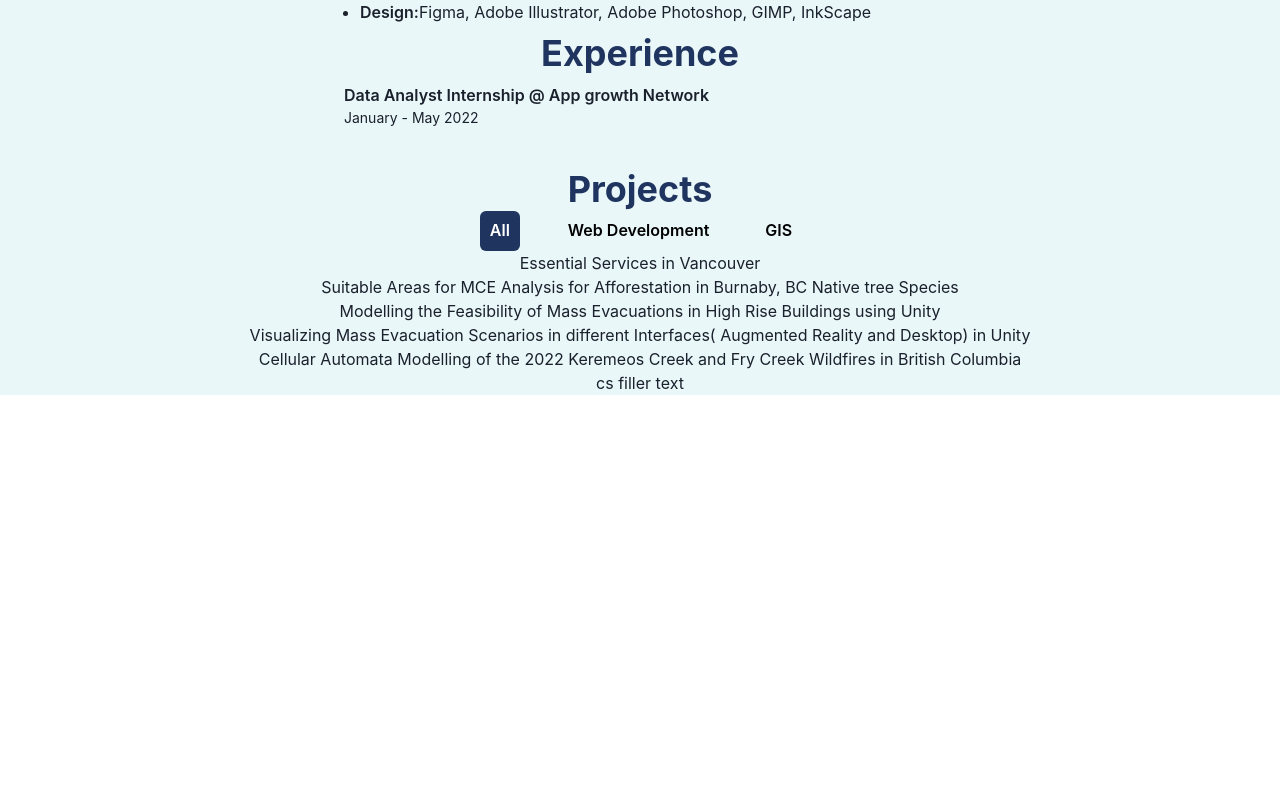
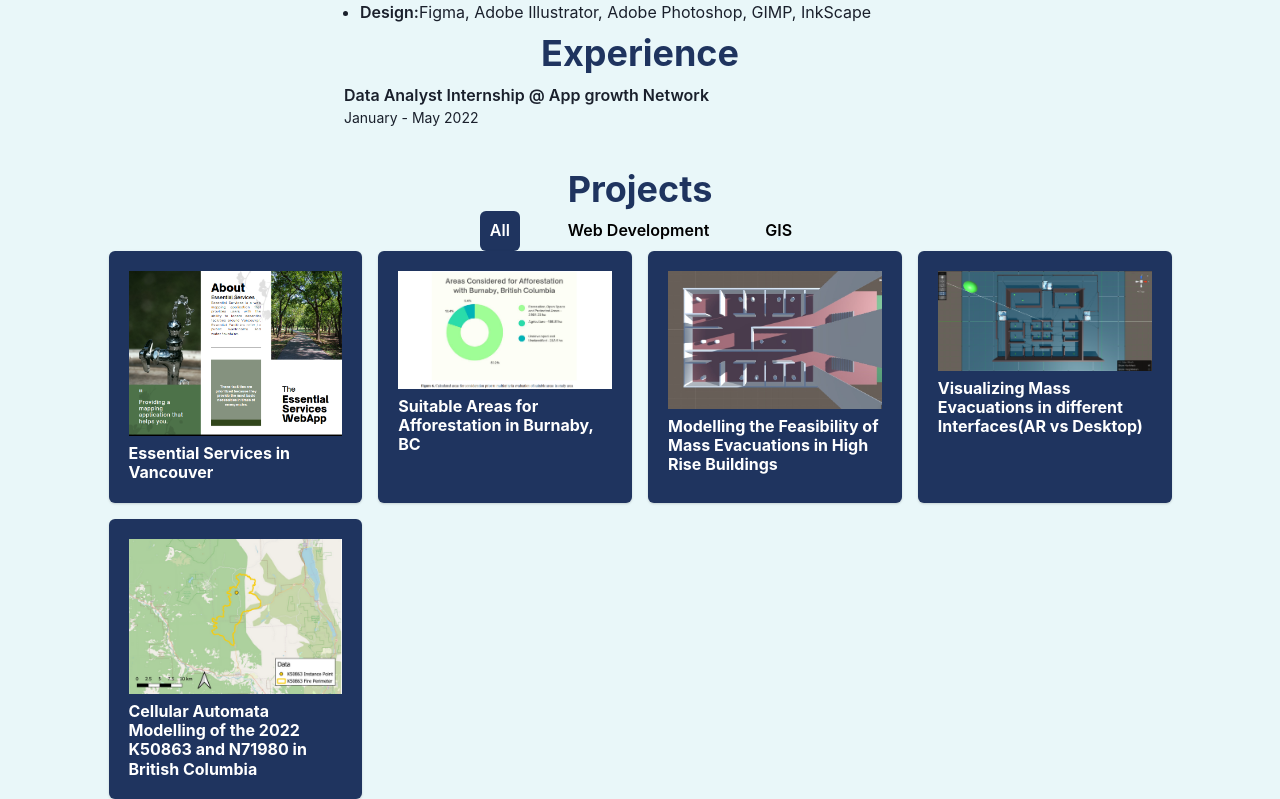
Before and after one commit to Akinloluwa-Adedijo/personal_website, a React (Vite) app: page / in a window 1280 px wide. Shown: the part 674-1473 px from the top of the page. Before the commit the page ends 1069 px from the top, so only its background shows below. Built offline with nearby package versions, Linux system fonts and the light colour scheme.

Commit message:
project card styling started

```diff
--- a/src/components/Projects.jsx
+++ b/src/components/Projects.jsx
@@ -8,6 +8,11 @@ import {
   Spacer,
   useColorModeValue,
   filter,
+  SimpleGrid,
+  Card,
+  Stack,
+  CardBody,
+  Image,
 } from "@chakra-ui/react";
 import { projectButtons } from "../data";
 import { getProjects, filterProject } from "../data_service";
@@ -68,12 +73,40 @@ const Projects = () => {
           </Flex>
         </Flex>
       </Center>
-      {filtProject &&
-        filtProject.map((type) => (
-          <ul key={type.id}>
-            <li>{type.title}</li>
-          </ul>
-        ))}
+      <Center>
+        <SimpleGrid
+          spacing={4}
+          templateColumns="repeat(auto-fill, minmax(200px, 1fr))"
+          // maxW={"4xl"}
+        >
+          {filtProject &&
+            filtProject.map((type) => (
+              // <ul key={type.id}>
+              //   <li>{type.title}</li>
+              // </ul>
+              <Card bg={useColorModeValue("primary.light", "primary.dark")}>
+                <CardBody>
+                  <Image
+                    src={type.project_details.additional_media.images[0]}
+                    fit={"contain"}
+                  />
+                  <Stack mt={2} spacing={3}>
+                    <Heading
+                      size={"md"}
+                      color={useColorModeValue("text.dark", "text.light")}
+                      fontSize={"md"}
+                      textAlign={"left"}
+                      overflow={"fill"}
+                    >
+                      {type.title}
+                    </Heading>
+                  </Stack>
+                  {/* {console.log(type.project_details.additional_media.images[0])} */}
+                </CardBody>
+              </Card>
+            ))}
+        </SimpleGrid>
+      </Center>
     </Box>
   );
 };
--- a/src/data.js
+++ b/src/data.js
@@ -35,8 +35,7 @@ export const projectsInfo = [
   },
   {
     id: 2,
-    title:
-      "Suitable Areas for MCE Analysis for Afforestation in Burnaby, BC Native tree Species",
+    title: "Suitable Areas for Afforestation in Burnaby, BC",
     category: "gis",
     heading1: "Overview",
     collaborators: {
@@ -59,7 +58,7 @@ export const projectsInfo = [
   {
     id: 3,
     title:
-      "Modelling the Feasibility of Mass Evacuations in High Rise Buildings using Unity",
+      "Modelling the Feasibility of Mass Evacuations in High Rise Buildings",
     category: "gis",
     heading1: "Overview",
     collaborators: {},
@@ -79,7 +78,7 @@ export const projectsInfo = [
   {
     id: 4,
     title:
-      "Visualizing Mass Evacuation Scenarios in different Interfaces( Augmented Reality and Desktop) in Unity",
+      "Visualizing Mass Evacuations in different Interfaces(AR vs Desktop)",
     category: "gis",
     heading1: "Overview",
     collaborators: {},
@@ -99,7 +98,7 @@ export const projectsInfo = [
   {
     id: 5,
     title:
-      "Cellular Automata Modelling of the 2022 Keremeos Creek and Fry Creek Wildfires in British Columbia",
+      "Cellular Automata Modelling of the 2022 K50863 and N71980 in British Columbia",
     category: "gis",
     heading1: "Overview",
     collaborators: {
@@ -114,13 +113,13 @@ export const projectsInfo = [
       link: "",
       document: [geog451pdf],
       additional_media: {
-        images: [],
+        images: [geog451_image],
       },
     },
   },
-  {
-    id: 6,
-    title: "cs filler text",
-    category: "web_development",
-  },
+  // {
+  //   id: 6,
+  //   title: "cs filler text",
+  //   category: "web_development",
+  // },
 ];
```
